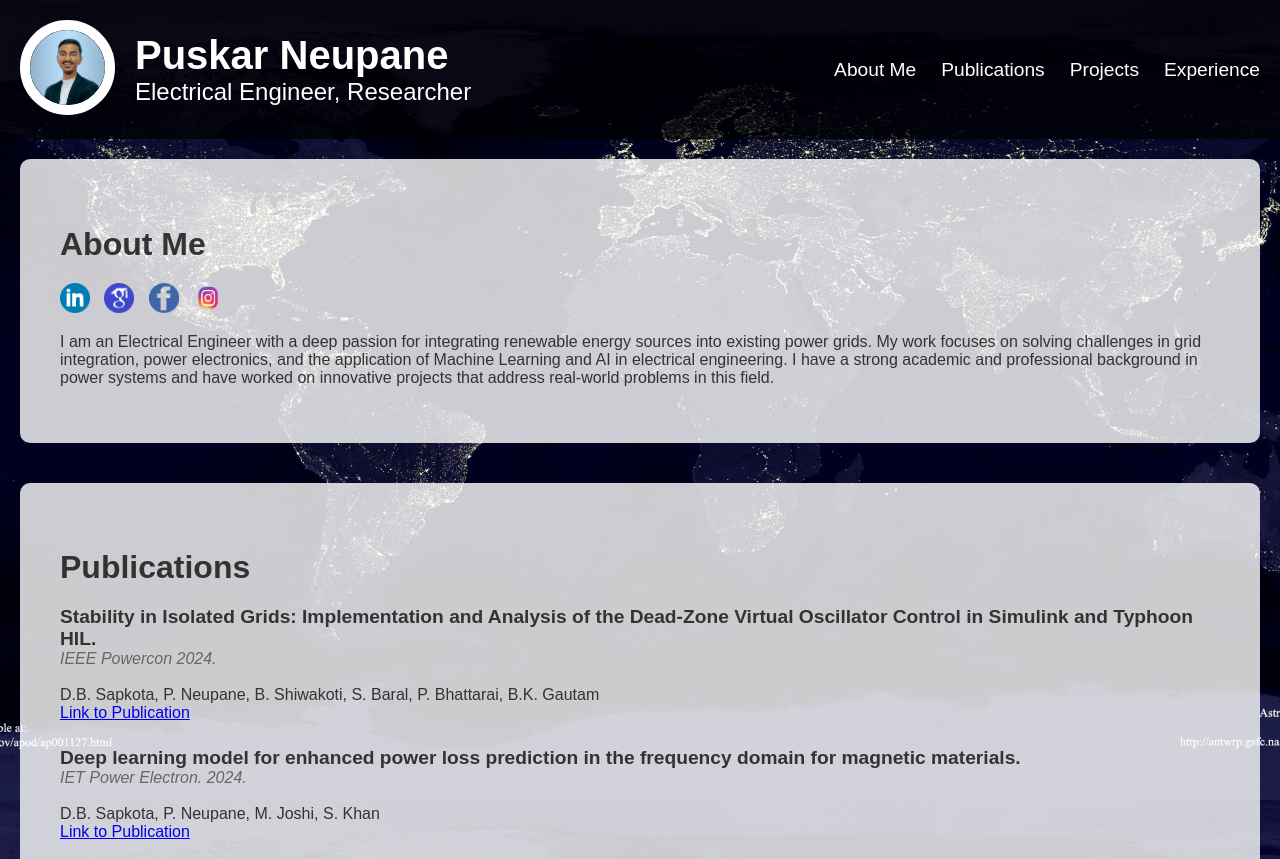
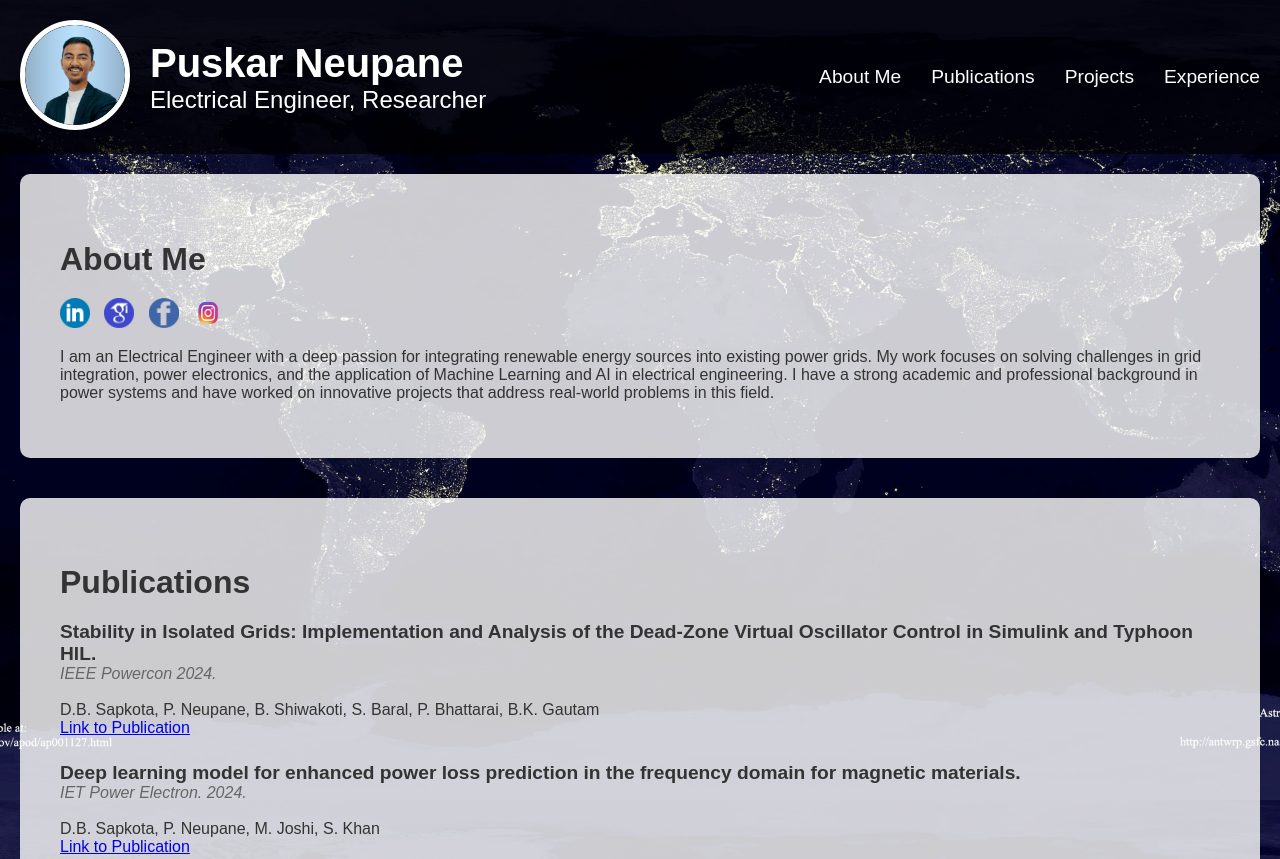
Before and after one commit to Puskar-Neupane/portfolio, a plain HTML site: page index.html in a window 1280 px wide. Shown: the top 859 px of the page. Drawn offline with Linux system fonts and the light colour scheme.

Commit message:
Update styles.css

```diff
--- a/styles.css
+++ b/styles.css
@@ -20,9 +20,9 @@ header {
 /* Profile Photo Styles */
 .profile-photo img {
     border-radius: 50%;
-    width: 75px;
-    height: 75px;
-    border: 10px solid white;
+    width: 100px;
+    height: 100px;
+    border: 5px solid white;
 }
 
 /* Profile Info Styles */
@@ -49,7 +49,7 @@ nav ul {
     margin: 0;
     padding: 0;
     display: flex;
-    gap: 25px;
+    gap: 30px;
 }
 
 nav ul li {
```
